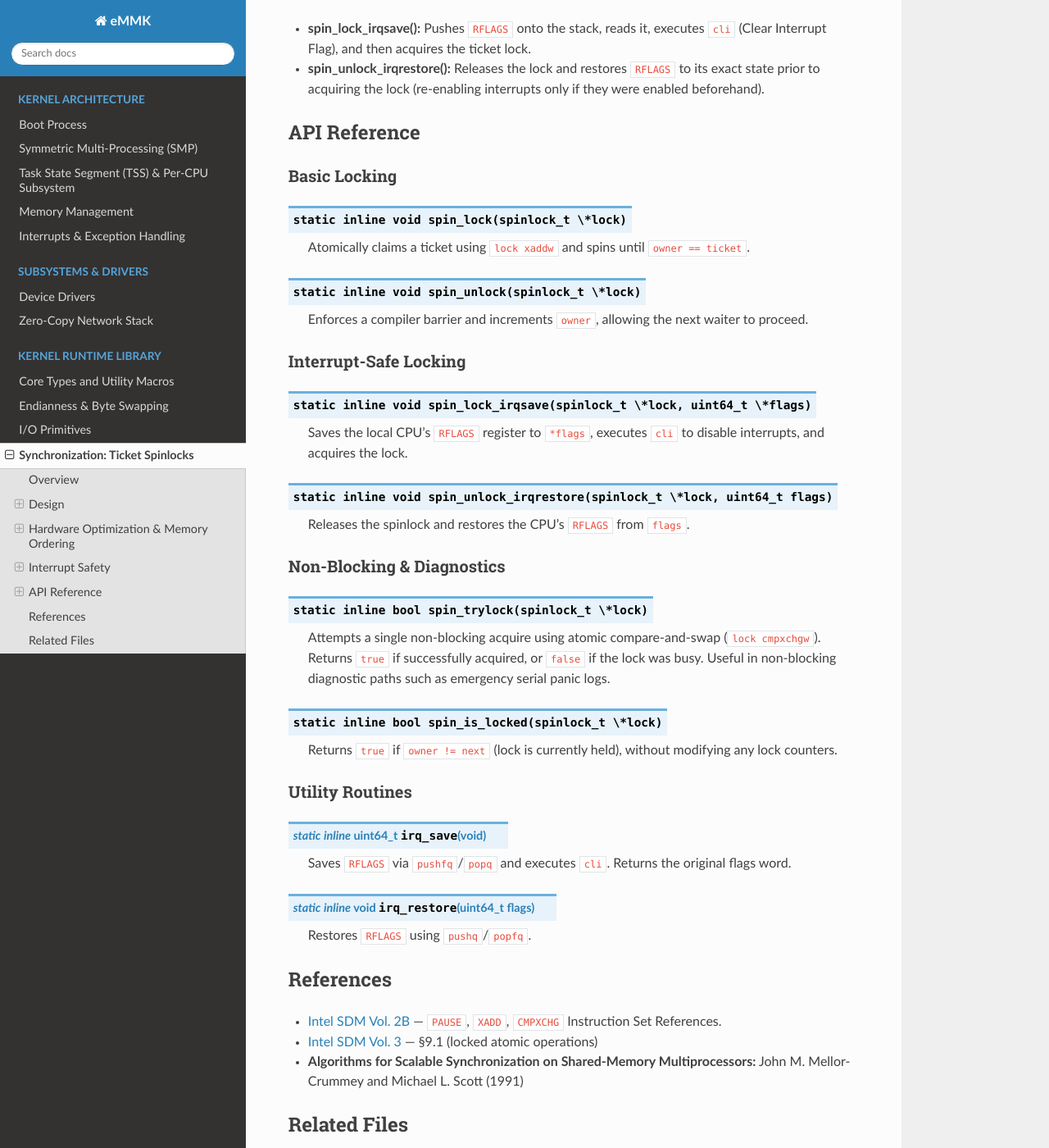
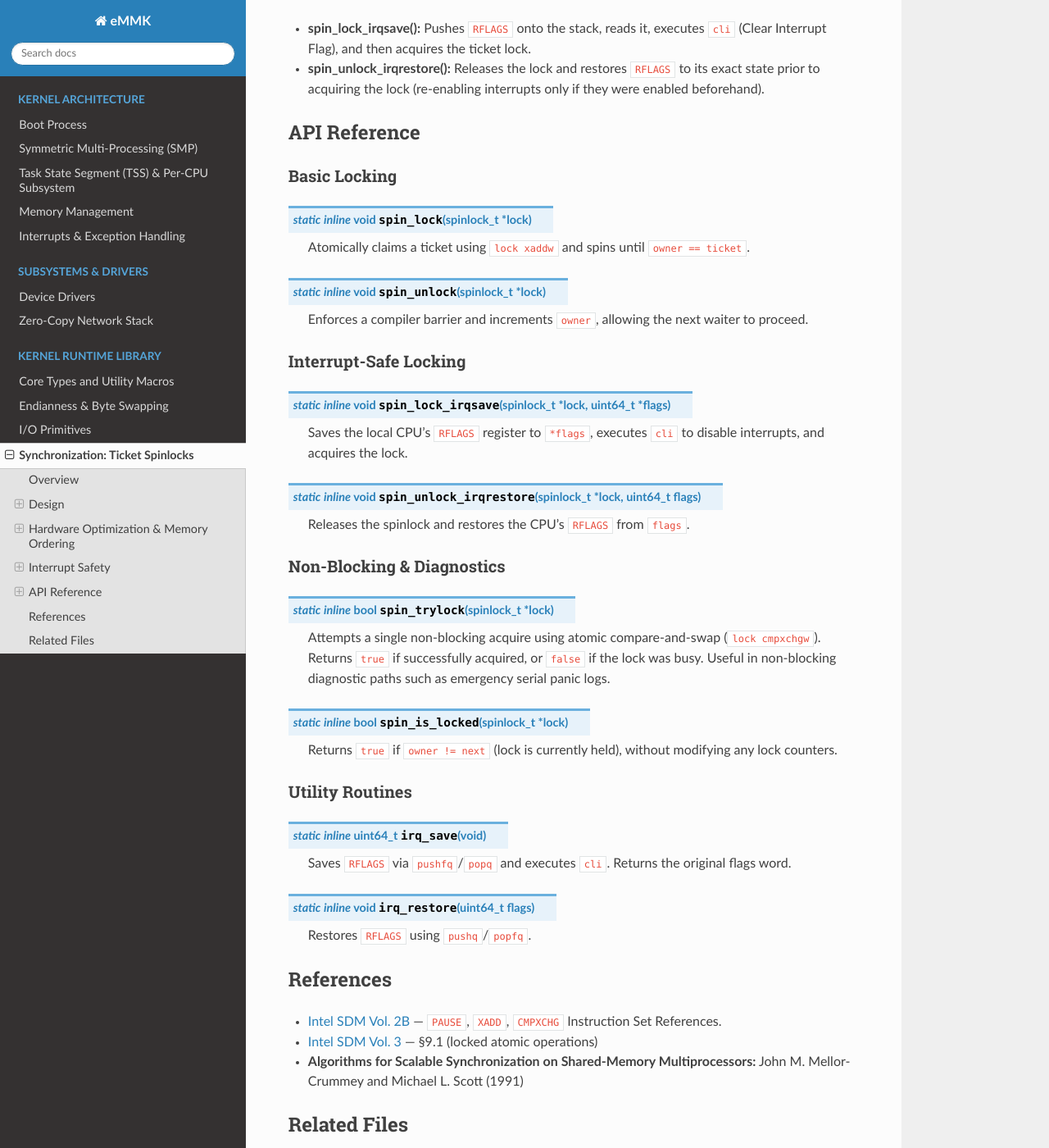
Before and after one commit to danstr0/eMMK, a Sphinx documentation site: the page built from docs/klib/spinlock.rst, in a window 1280 px wide and 1400 px high, scrolled down 2249 px. Shown: the whole window at 82% size. Built offline with Sphinx 7.4.7 and the Read the Docs theme 3.1.0, drawn with Linux system fonts in a browser that asks for light colours; pages that are not in the unit, such as notebooks, are missing from menus.

```diff
--- a/docs/architecture/memory/heap_allocator.rst
+++ b/docs/architecture/memory/heap_allocator.rst
@@ -117,7 +117,7 @@ and fragmentation issues.
 - ``heap_get_stats()``: Populates a ``heap_stats`` structure with current
   usage, lifetime allocation counts, and the number of free blocks.
 - ``heap_dump()``: Iterates through the entire free list and prints block
-  addresses and sizes to the `:ref:serial-console`. This is the primary
+  addresses and sizes to the serial console. This is the primary
   tool for diagnosing heap corruption.
 
 
--- a/docs/architecture/memory/physical_memory.rst
+++ b/docs/architecture/memory/physical_memory.rst
@@ -37,8 +37,8 @@ for allocation.
 
 The PMM does **not** handle:
 
-- Virtual memory mappings (see :ref:vmm).
-- Object-level allocation (see :ref:slab-allocator).
+- Virtual memory mappings.
+- Object-level allocation.
 - Cache coherency or memory attributes.
 
 Concurrency Safety and Spinlocks
--- a/docs/architecture/memory/virtual_memory.rst
+++ b/docs/architecture/memory/virtual_memory.rst
@@ -9,7 +9,7 @@ It is responsible for translating virtual addresses into physical addresses,
 enforcing memory protections (e.g., No-Execute), and managing the translation
 lookaside buffer (TLB).
 
-The VMM operates as a consumer of the :ref:physical-memory. While the PMM
+The VMM operates as a consumer of the physical memory. While the PMM
 manages the supply of raw pages, the VMM provides the logic to organize
 those pages into a coherent address space.
 
--- a/docs/architecture/tss_percpu.rst
+++ b/docs/architecture/tss_percpu.rst
@@ -250,7 +250,7 @@ TSS Functions
    16-byte TSS descriptor into the shared ``runtime_gdt``, loads the
    runtime GDTR, and issues ``ltr``.
 
-.. c:function:: struct tss \*tss_get(int core_index)
+.. c:function:: struct tss *tss_get(int core_index)
 
    Returns a pointer to the ``tss`` structure for the specified core
    index, or ``NULL`` if out of bounds.
@@ -268,7 +268,7 @@ Per-CPU Functions & Accessors
    Allocates and installs an AP's ``struct percpu`` instance and sets its
    local ``MSR_GS_BASE``.
 
-.. c:function:: static inline struct percpu \*this_cpu(void)
+.. c:function:: static inline struct percpu *this_cpu(void)
 
    Retrieves the current core's ``struct percpu`` pointer via
    ``movq %gs:0``.
--- a/docs/klib/spinlock.rst
+++ b/docs/klib/spinlock.rst
@@ -122,12 +122,12 @@ API Reference
 Basic Locking
 -------------
 
-.. c:function:: static inline void spin_lock(spinlock_t \*lock)
+.. c:function:: static inline void spin_lock(spinlock_t *lock)
 
    Atomically claims a ticket using ``lock xaddw`` and spins until
    ``owner == ticket``.
 
-.. c:function:: static inline void spin_unlock(spinlock_t \*lock)
+.. c:function:: static inline void spin_unlock(spinlock_t *lock)
 
    Enforces a compiler barrier and increments ``owner``, allowing the next
    waiter to proceed.
@@ -135,26 +135,26 @@ Basic Locking
 Interrupt-Safe Locking
 ----------------------
 
-.. c:function:: static inline void spin_lock_irqsave(spinlock_t \*lock, uint64_t \*flags)
+.. c:function:: static inline void spin_lock_irqsave(spinlock_t *lock, uint64_t *flags)
 
    Saves the local CPU's ``RFLAGS`` register to ``*flags``, executes
    ``cli`` to disable interrupts, and acquires the lock.
 
-.. c:function:: static inline void spin_unlock_irqrestore(spinlock_t \*lock, uint64_t flags)
+.. c:function:: static inline void spin_unlock_irqrestore(spinlock_t *lock, uint64_t flags)
 
    Releases the spinlock and restores the CPU's ``RFLAGS`` from ``flags``.
 
 Non-Blocking & Diagnostics
 --------------------------
 
-.. c:function:: static inline bool spin_trylock(spinlock_t \*lock)
+.. c:function:: static inline bool spin_trylock(spinlock_t *lock)
 
    Attempts a single non-blocking acquire using atomic compare-and-swap
    (``lock cmpxchgw``). Returns ``true`` if successfully acquired, or
    ``false`` if the lock was busy. Useful in non-blocking diagnostic paths
    such as emergency serial panic logs.
 
-.. c:function:: static inline bool spin_is_locked(spinlock_t \*lock)
+.. c:function:: static inline bool spin_is_locked(spinlock_t *lock)
 
    Returns ``true`` if ``owner != next`` (lock is currently held), without
    modifying any lock counters.
--- a/docs/subsystems/net/icmp.rst
+++ b/docs/subsystems/net/icmp.rst
@@ -30,7 +30,7 @@ eMMK supports the full "Ping" cycle:
 1. **Echo Request (RX):** When an ``ICMP_ECHO_REQUEST`` is received via
    ``icmp_input()``, the kernel automatically generates a response.
 2. **Echo Reply (TX):** The ``icmp_send_echo_reply()`` function reuses
-   the incoming :ref:netbuf. It swaps the IP addresses, changes the ICMP
+   the incoming ``netbuf``. It swaps the IP addresses, changes the ICMP
    type to 0 (Reply), recomputes the checksum, and sends it back.
 3. **Client Support:** Applications can use ``icmp_send_echo_request()`` to
    send a ping to a remote host.
```
